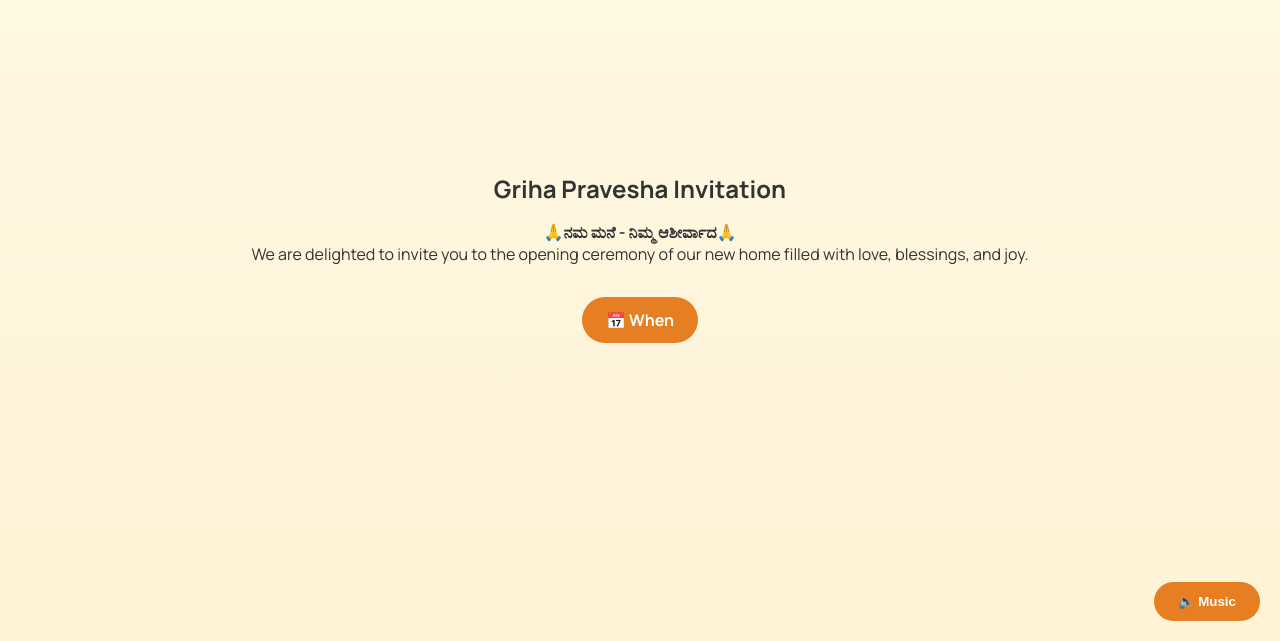
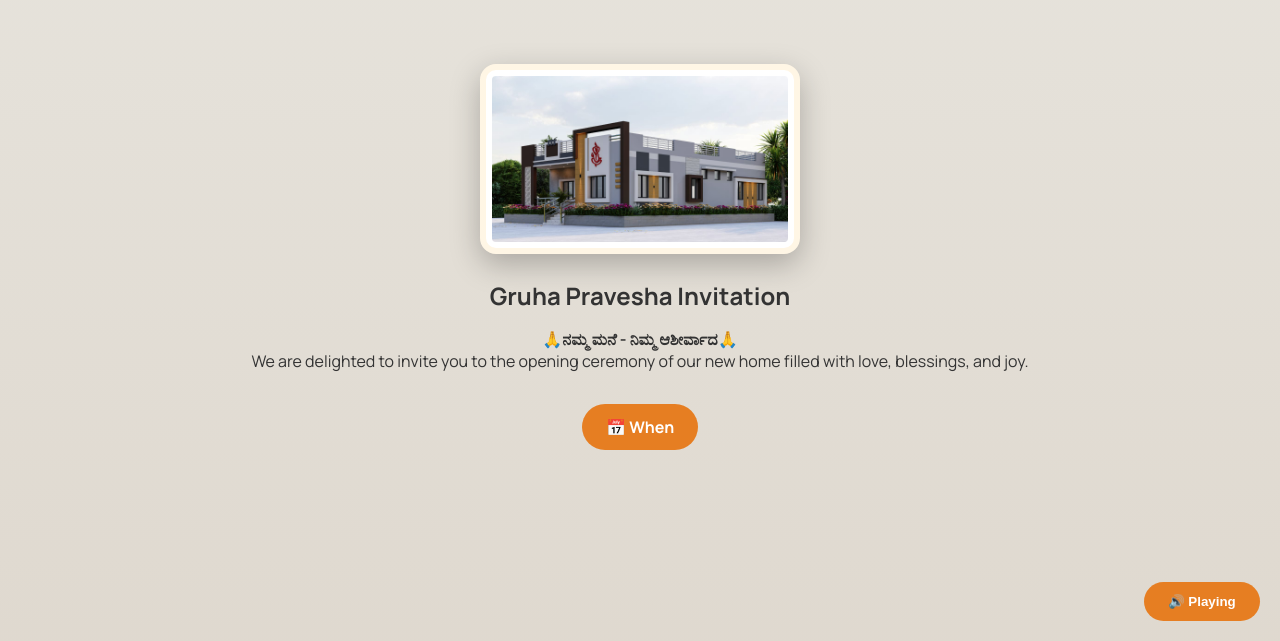
Before and after one commit to Appunet/griha-pravesh, a plain HTML site: page index.html in a window 1280 px wide. Shown: the part 159-800 px from the top of the page. Drawn offline with nearby package versions, Linux system fonts and the light colour scheme.

Commit message:
Add files via upload

```diff
--- a/index.html
+++ b/index.html
@@ -10,8 +10,8 @@
     :root {
       --primary: #e67e22;
       --primary-dark: #d35400;
-      --bg-light: #fff9e6;
-      --bg-dark: #ffe4b5;
+      --bg-light: #e7e4dd;
+      --bg-dark: #cfc2b3;
       --text: #333;
     }
     * {
@@ -37,6 +37,12 @@
       display: flex;
       flex-direction: column;
       justify-content: center;
+      position: relative;
+    }
+
+    .section > * {
+      position: relative;
+      z-index: 1;
     }
     .details {
       display: flex;
@@ -46,7 +52,7 @@
       margin: 1.5rem 0;
     }
     .card {
-      background: #fff;
+      background: #faf5ee;
       border-radius: 1rem;
       box-shadow: 0 5px 15px rgba(0,0,0,0.1);
       padding: 1.2rem;
@@ -75,61 +81,85 @@
       border-radius: 2rem;
       font-weight: 600;
       text-decoration: none;
-      transition: background 0.3s;
+      transition: all 0.3s ease;
+      animation: pulse 2s infinite;
     }
     .btn:hover {
       background: var(--primary-dark);
+      transform: scale(1.05);
     }
-
-
+    @keyframes pulse {
+      0% { transform: scale(1); }
+      50% { transform: scale(1.05); }
+      100% { transform: scale(1); }
+    }
+    .bg-image {
+      width: 100%;
+      max-width: 320px;
+      height: auto;
+      border-radius: 16px;
+      margin-bottom: 20px;
+      box-shadow: 0 10px 30px rgba(0, 0, 0, 0.25);
+      border: 6px solid #fff6e5;
+      background-color: #fff;
+      padding: 6px;
+      animation: fadeIn 2s ease;
+    }
+    @keyframes fadeIn {
+      from { opacity: 0; }
+      to { opacity: 1; }
+    }
   </style>
 </head>
 <body>
-<audio id="bg-music" loop preload="auto">
+<audio id="bg-music" loop autoplay muted preload="auto">
   <source src="bg.mp3" type="audio/mp3" />
 </audio>
 
 <button id="music-toggle" class="btn" style="position: fixed; bottom: 20px; right: 20px; z-index: 999;">
-  🔈 Music
+  🔊 Playing
 </button>
 
 <script>
   const music = document.getElementById('bg-music');
   const toggle = document.getElementById('music-toggle');
-  let playing = false;
+
+  window.addEventListener('DOMContentLoaded', () => {
+    setTimeout(() => {
+      music.muted = false;
+      music.play();
+    }, 500);
+  });
 
   toggle.addEventListener('click', () => {
-    if (playing) {
+    if (!music.paused) {
       music.pause();
       toggle.textContent = '🔈 Music';
     } else {
       music.play();
       toggle.textContent = '🔊 Playing';
     }
-    playing = !playing;
   });
 </script>
-
 
   <!-- Page 1: Home -->
   <section id="home" class="section">
     <div data-aos="fade-up">
-      <h2>Griha Pravesha Invitation</h2>
-      <h4>🙏ನಮ ಮನೆ - ನಿಮ್ಮ ಆಶೀರ್ವಾದ🙏</h4>
+      <img src="home-bg2.jpeg" alt="Home Image" class="bg-image" />
+      <h2>Gruha Pravesha Invitation</h2>
+      <h4>🙏ನಮ್ಮ ಮನೆ - ನಿಮ್ಮ ಆಶೀರ್ವಾದ🙏</h4>
       <p>We are delighted to invite you to the opening ceremony of our new home filled with love, blessings, and joy.</p>
       <div class="btn-group">
         <a class="btn" href="#when">📅 When</a>
-
       </div>
     </div>
   </section>
 
   <!-- Page 2: When -->
-  <section id="when" class="section" style="background-image:bg.jpeg">
+  <section id="when" class="section">
     <div data-aos="fade-up">
+      <img src="home-bg1.jpeg" alt="Ceremony Image" class="bg-image" />
       <h2>You're Cordially Invited</h2>
-
-
       <div class="details">
         <div class="card" data-aos="zoom-in">
           <h3>📅 Date</h3>
@@ -140,12 +170,10 @@
           <p>Morning 9:00 AM</p>
         </div>
       </div>
-<div id="countdown" style="font-size: 20px; font-weight: bold; color:#69352e; margin-top: 10px;"></div>
-
+      <div id="countdown" style="font-size: 20px; font-weight: bold; color:#69352e; margin-top: 10px;"></div>
       <div class="btn-group">
-<a class="btn" href="#home">🔙 Back</a>
+        <a class="btn" href="#home">🔙 Back</a>
         <a class="btn" href="#map">📍 Where</a>
-
       </div>
     </div>
   </section>
@@ -162,14 +190,13 @@
     </div>
   </section>
 
-   <script src="https://unpkg.com/aos@2.3.1/dist/aos.js"></script>
+  <script src="https://unpkg.com/aos@2.3.1/dist/aos.js"></script>
   <script>
     AOS.init({
       duration: 1000,
       once: true
     });
 
-    // Countdown Timer (Updated for July 31st, 2025)
     const countdownEl = document.getElementById("countdown");
     const targetDate = new Date("2025-07-31T09:00:00+05:30").getTime();
 
```
Also changed, not shown: home-bg1.jpeg (added), home-bg2.jpeg (added).
